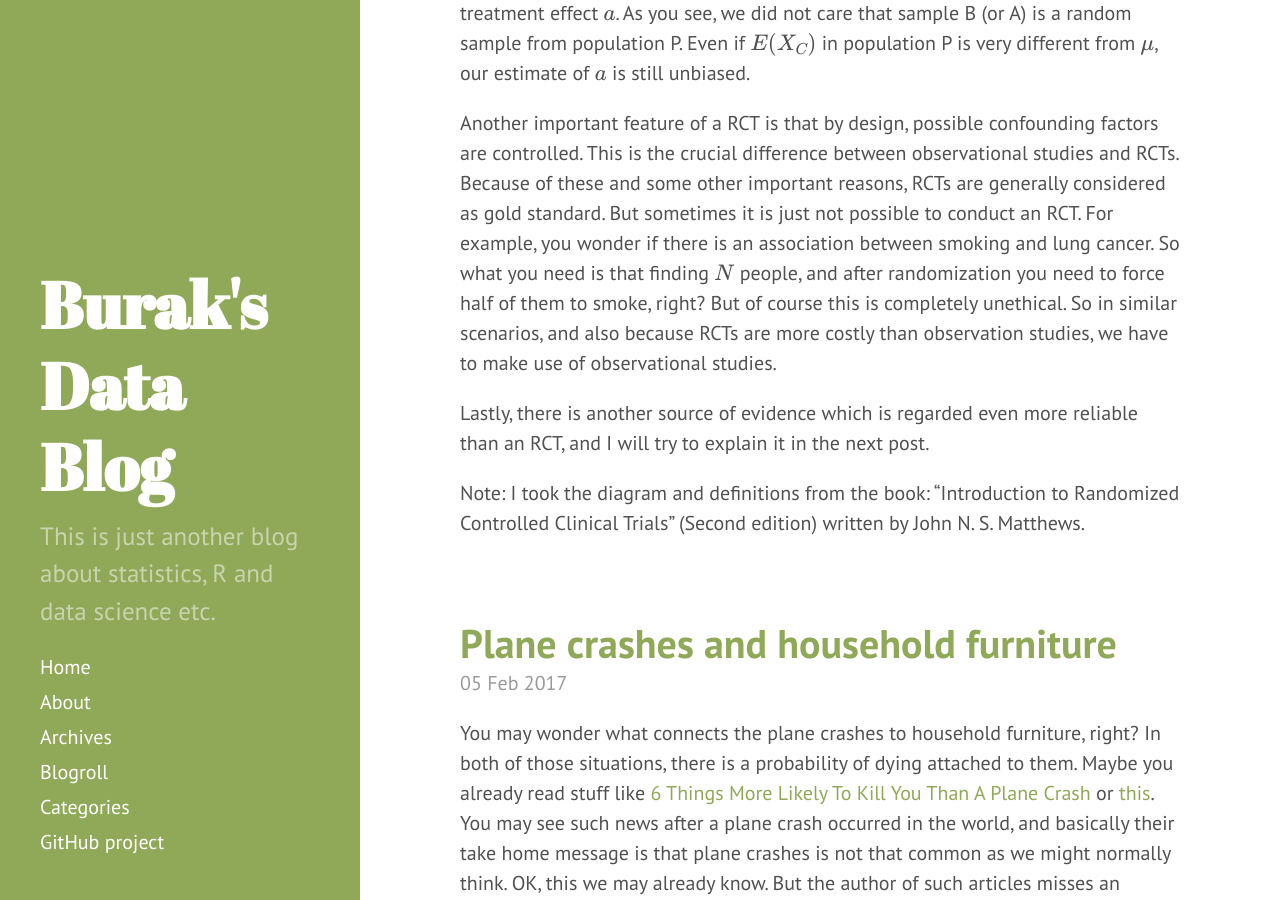
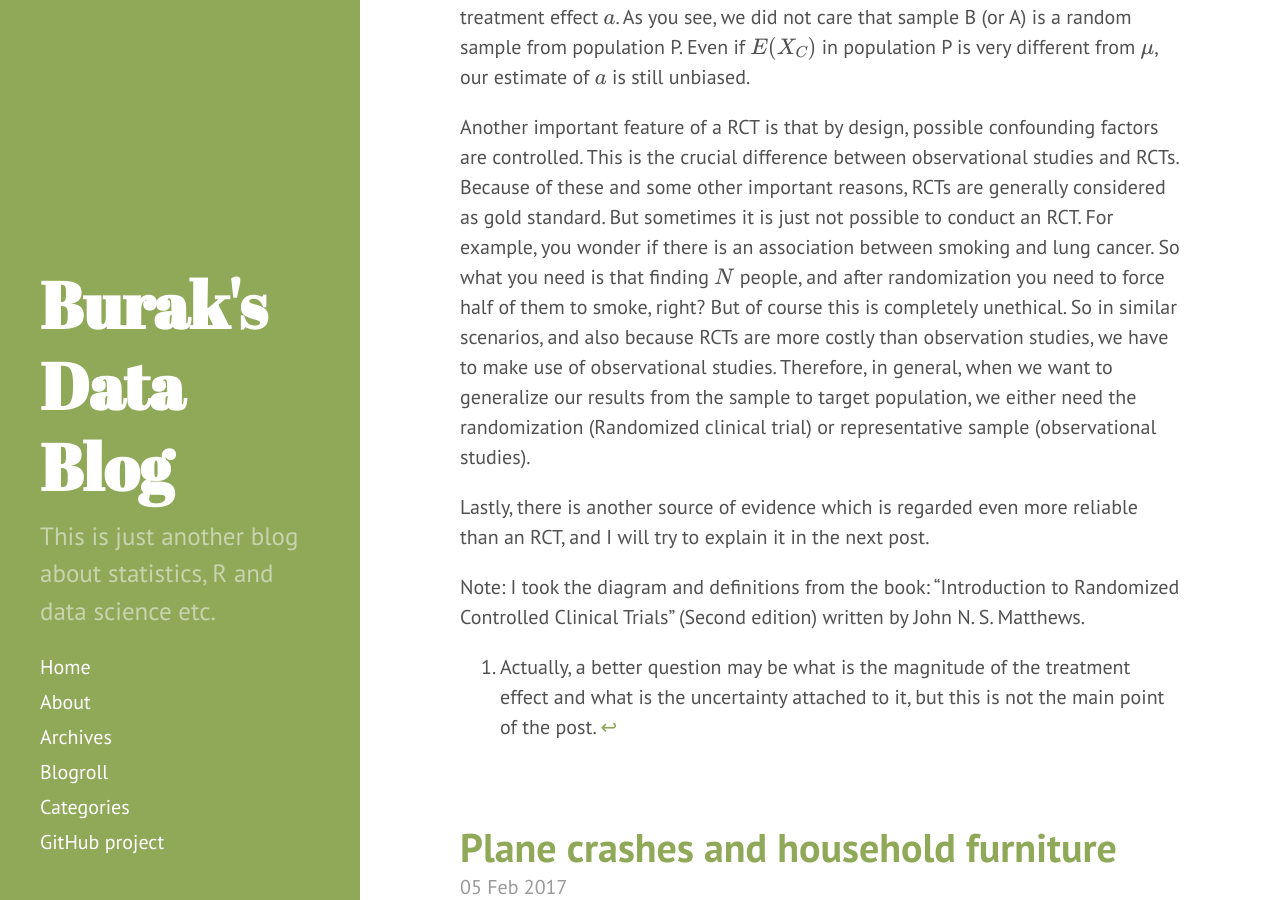
Before and after one commit to gunhanb/blog, a Jekyll site: the page built from index.html, in a window 1280 px wide and 900 px high, scrolled down 3685 px. Built offline with Jekyll 4.4.1, drawn with Linux system fonts in a browser that asks for light colours; formulas are drawn with MathJax 3; comment, search, counter and statistics services are not loaded; some of the changed lines change nothing that is shown; some of the changed text lies outside the part shown.

Commit message:
Randomization post added

````diff
--- a/_source/2017-02-24-randomization.Rmd
+++ b/_posts/2017-04-06-randomization.md
@@ -4,7 +4,7 @@
 comments:  true
 published:  true
 author: "Burak Kursad Gunhan"
-date: 2017-02-24 20:00:00
+date: 2017-04-06 20:00:00
 categories: [Epidemiology]
 output:
   html_document:
@@ -17,20 +17,18 @@
 </script>
 
 
+We all know that drugs are used as treatments for diseases, right? But did you think about how, scientifically, it is shown that drugs actually benefits and but not harms? Before my biostats education, I was naively imagining that since we know what causes the disease and which part of the body it affects etc., scientist are producing chemicals to cure the diseases. But, of course, this was so naive and human body is so complicated, and mostly we don't know even the causes of the diseases. Then, I learned that, *clinical studies* are conducted to show whether a drug works or not [^1].
 
-We all know that drugs are used as treatments for diseases, right? But did you think about how, scientifically, it is shown that drugs actually benefits and but not harms? Before my biostats education, I was naively imagining that since we know what causes the disease and which part of the body it affects etc., scientist are producing chemicals to cure the diseases. But, of course, this was so naive and human body is so complicated, and mostly we don't know even the causes of the diseases. Then, I learned that, *clinical studies* are conducted to show whether a drug works or not.
+
+[^1]: Actually, a better question may be what is the magnitude of the treatment effect and what is the uncertainty attached to it, but this is not the main point of the post.
+
 
 Let`s imagine that if anybody who developed a disease die without exception (in other words outcome of disease is *invariable*). Then, if we give our drug to one diseased person, and to see that he/she lives, that would be an indication for the value of drug. But we know that the outcome of disease, patients and their reaction to drugs are all vary.
 
 So, we need to give the drug to many patients, and then analyse the results. But do we need a representative sample of the patients from whole population (for example from one country) to obtain unbiased results? Finding such people would be very hard. But still, let say we found 100 people who are representative, and give them drugs. By the way, let assume that our aim is reducing the blood pressure, so we took the number of diastolic blood pressure from 100 people before they receive the drug (*baseline*) and after they receive it (*follow-up*). So, below figure is the difference of the number of diastolic blood pressure from baseline to follow-up:
 
 
-```{r, echo=FALSE}
-mymean = -15
-x <- seq(mymean - 20, mymean + 20, length=100)
-hx <- dnorm(x, mymean, 3)
-plot(x, hx, type = "l", ylab = "", xlab="Difference of Diastolic blood pressure from baseline to follow-up (mmHg)")
-```
+![plot of chunk unnamed-chunk-1](/blog/figure/source/2017-04-06-randomization/unnamed-chunk-1-1.png)
 
 OK, results are almost all negative, that means blood pressure is decreasing (which was our aim), so we can conclude that drug works, right? Actually, no. The thing is although patients are recovered, **we don't know which of the patients who recover do so because of the drug or because they would have done so anyway**. Therefore, we need another 100 patients who enter the clinical trial but do not take the drug: so-called *control* group (*treatment* group was the first one). Here, an important point is that the baseline of the treatment group and control group should be similar, otherwise the results may depend on the baseline, that mean we won`t get any reliable results.
 
@@ -38,26 +36,14 @@
 
 Another option is the *randomization*. If there are 200 patients who are eligible to enter the experiment, we randomly assign them to either control group or treatment group (*randomized controlled trial (RCT)*). Now we have comparable groups. Then, we see results like that
 
-```{r, echo=FALSE}
-xmean = 70
-ymean = 85
-x <- seq(xmean - 20, xmean + 20, length=100)
-y <- seq(ymean - 20, ymean + 20, length=100)
-hx <- dnorm(x, xmean, 3)
-hy <- dnorm(y, ymean, 3)
-plot(x, hx, type = "l", ylab = "",
-     xlab="Diastolic blood pressure in control and in treatment (mmHg)",
-     col = "red", xlim = c(50, 100))
-lines(y, hx, col = "blue")
-legend("topleft", legend = c("Control", "Treatment"), lty = 1, col = c("blue", "red"))
-```
+![plot of chunk unnamed-chunk-2](/blog/figure/source/2017-04-06-randomization/unnamed-chunk-2-1.png)
 
 
 One of the coolest thing with RCTs is that we don't need any representative sample from whole population. Let me explain why.
 
 Below you see a diagram which explains how patients are entered to an RCT.
 
-![](/blog/figure/source/2017-02-24-randomization/RCT.png)
+![](/blog/figure/source/2017-04-06-randomization/RCT.png)
 
 At the top you see population P. We want to know whether drug works in population P. But then, we have some patients who are eligible to trial (Sample A), lastly we have Sample B which includes the eligible patients who give their consent to enter the RCT (Treatment 1 is control group and Treatment 2 is treatment group).
 
@@ -66,7 +52,7 @@
 Then, $$E(X_{C}) = E(\bar{X}_{C}) = \mu$$ and $$E(X_{T}) = E(\bar{X}_{T}) = \mu + a$$, since both control group and treatment groups are random sample from Sample B. Then, $$E(\bar{X}_{T}) - E(\bar{X}_{C}) = a$$. Statistically speaking we have an *unbiased* estimate of treatment effect $$a$$.
 As you see, we did not care that sample B (or A) is a random sample from population P. Even if $$E(X_{C})$$ in population P is very different from $$\mu$$, our estimate of $$a$$ is still unbiased.
 
-Another important feature of a RCT is that by design, possible confounding factors are controlled. This is the crucial difference between observational studies and RCTs. Because of these and some other important reasons, RCTs are generally considered as gold standard. But sometimes it is just not possible to conduct an RCT. For example, you wonder if there is an association between smoking and lung cancer. So what you need is that finding $$N$$ people, and after randomization you need to force half of them to smoke, right? But of course this is completely unethical. So in similar scenarios, and also because RCTs are more costly than observation studies, we have to make use of observational studies.
+Another important feature of a RCT is that by design, possible confounding factors are controlled. This is the crucial difference between observational studies and RCTs. Because of these and some other important reasons, RCTs are generally considered as gold standard. But sometimes it is just not possible to conduct an RCT. For example, you wonder if there is an association between smoking and lung cancer. So what you need is that finding $$N$$ people, and after randomization you need to force half of them to smoke, right? But of course this is completely unethical. So in similar scenarios, and also because RCTs are more costly than observation studies, we have to make use of observational studies. Therefore, in general, when we want to generalize our results from the sample to target population, we either need the randomization (Randomized clinical trial) or representative sample (observational studies).
 
 Lastly, there is another source of evidence which is regarded even more reliable than an RCT, and I will try to explain it in the next post.
 
````
Also changed, not shown: _source/2017-04-06-randomization.Rmd (renamed from _posts/2017-02-24-randomization.md, +26 -6 lines), figure/source/2017-04-06-randomization/RCT.png (renamed from figure/source/2017-02-24-randomization/RCT.png), figure/source/2017-04-06-randomization/unnamed-chunk-1-1.png (renamed from figure/source/2017-02-24-randomization/unnamed-chunk-1-1.png), figure/source/2017-04-06-randomization/unnamed-chunk-2-1.png (renamed from figure/source/2017-02-24-randomization/unnamed-chunk-2-1.png), 8 other files.
